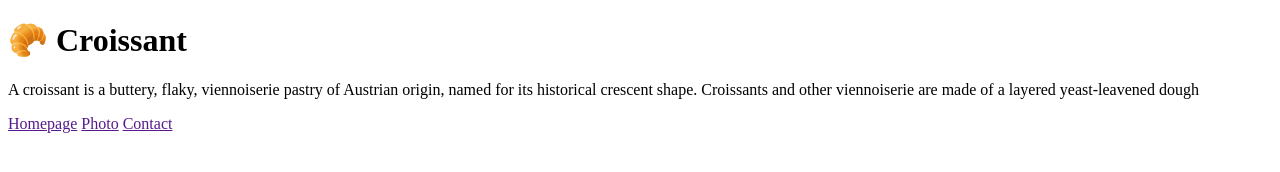
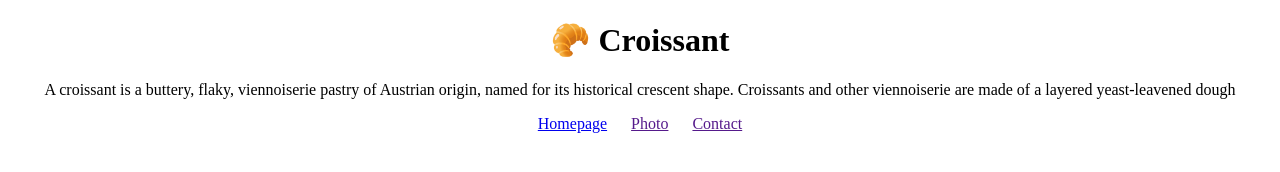
Before and after one commit to fazelehalipoor/Croissant, a plain HTML site: page index.html in a window 1280 px wide. Drawn offline with Linux system fonts and the light colour scheme.

Commit message:
added basic css to homepage

```diff
--- a/index.html
+++ b/index.html
@@ -5,6 +5,7 @@
   <meta charset="UTF-8">
   <meta name="viewport" content="width=device-width, initial-scale=1.0">
   <title>Document</title>
+  <link rel="stylesheet" href="src/style.css">
 </head>
 
 <body>
@@ -12,9 +13,11 @@
   <p>A croissant is a buttery, flaky, viennoiserie pastry of Austrian origin, named for its historical crescent shape.
     Croissants and other viennoiserie are made of a layered yeast-leavened dough
   </p>
-  <a href="">Homepage</a>
-  <a href="">Photo</a>
-  <a href="">Contact</a>
+  <div class="links">
+    <a href="/">Homepage</a>
+    <a href="">Photo</a>
+    <a href="">Contact</a>
+  </div>
 </body>
 
 </html>
--- /dev/null
+++ b/src/style.css
@@ -0,0 +1,8 @@
+h1,
+p,
+.links {
+  text-align: center;
+}
+.links a {
+  margin: 10px;
+}
```
